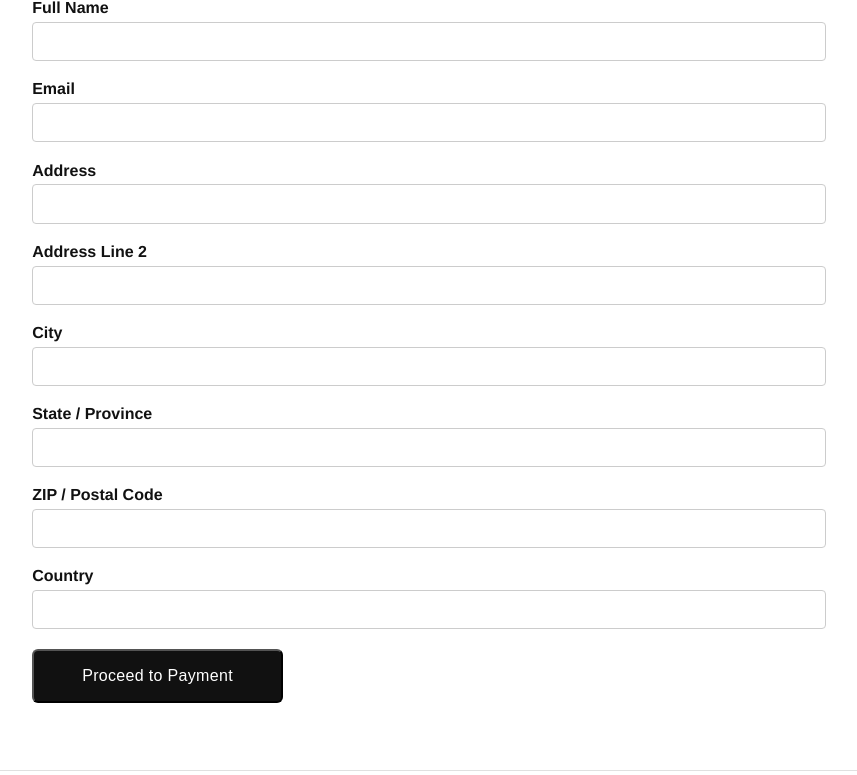
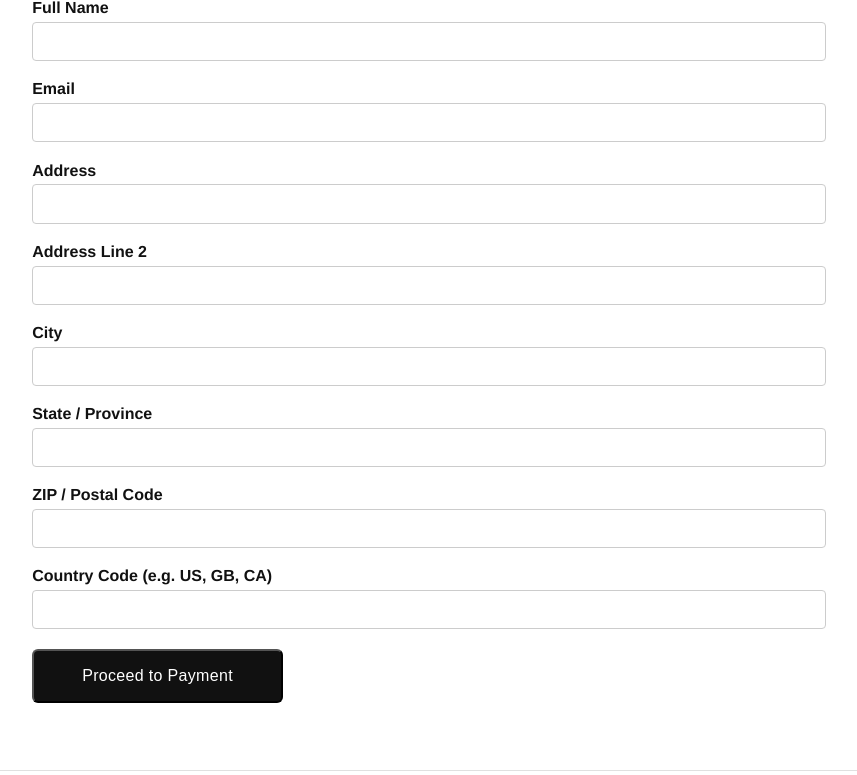
Before and after one commit to allievance/LibrePress, a Flask app: template templates/shipping.html in a window 1280 px wide. Shown: the part 241-1016 px from the top of the page, without its empty margins (211-1068 px from the left). Run offline with Flask 3, Linux system fonts and the light colour scheme; the template is opened without the code that fills it, so the values that code supplies are empty.

Commit message:
fix: enforce entry of country code in shipping form

```diff
--- a/templates/shipping.html
+++ b/templates/shipping.html
@@ -36,7 +36,7 @@
             <input type="text" id="zip_code" name="zip_code" required>
         </div>
         <div class="form-group">
-            <label for="country">Country</label>
+            <label for="country">Country Code (e.g. US, GB, CA)</label>
             <input type="text" id="country" name="country" required>
         </div>
         <button type="submit" class="add-to-cart">Proceed to Payment</button>
```
